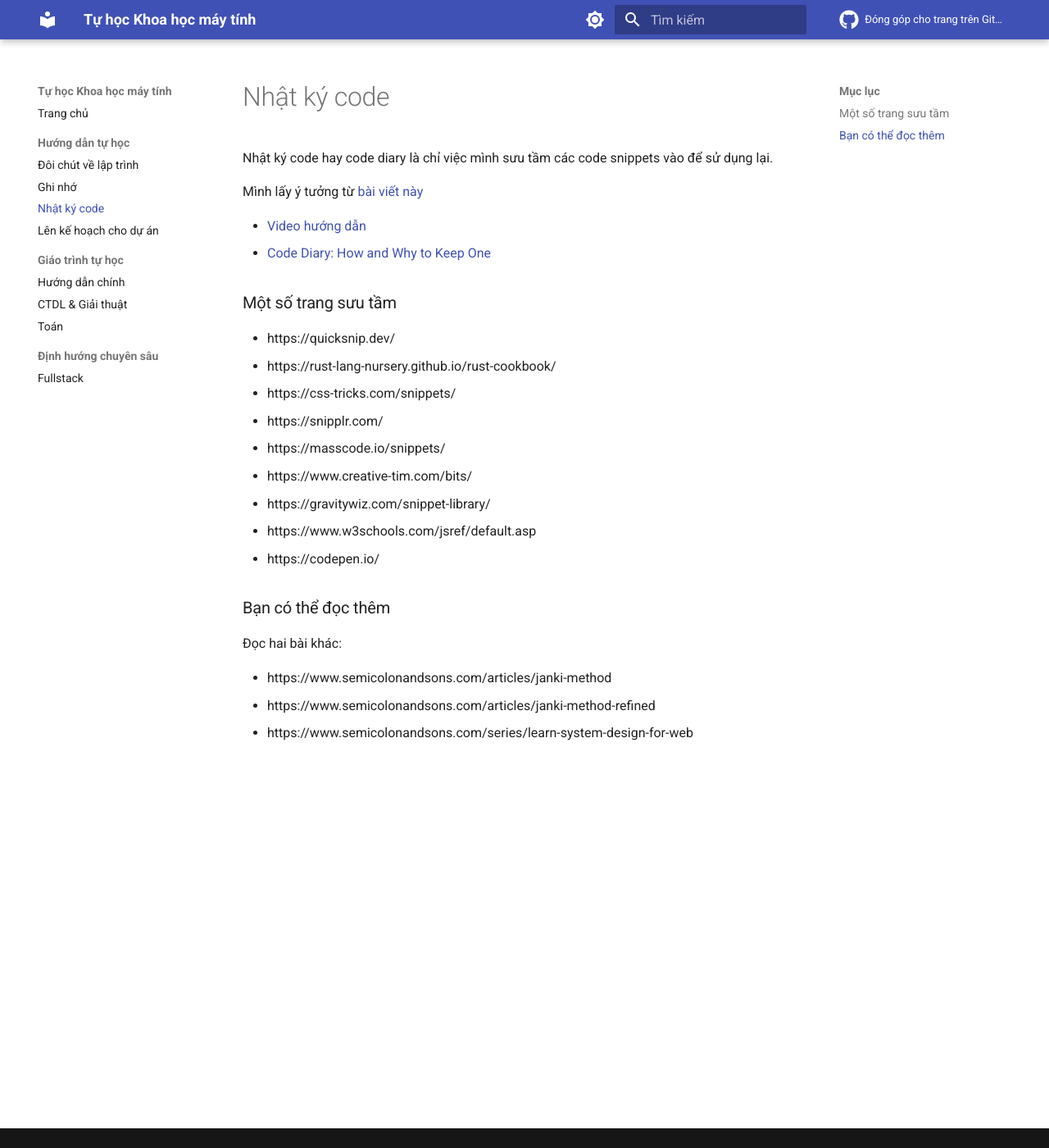
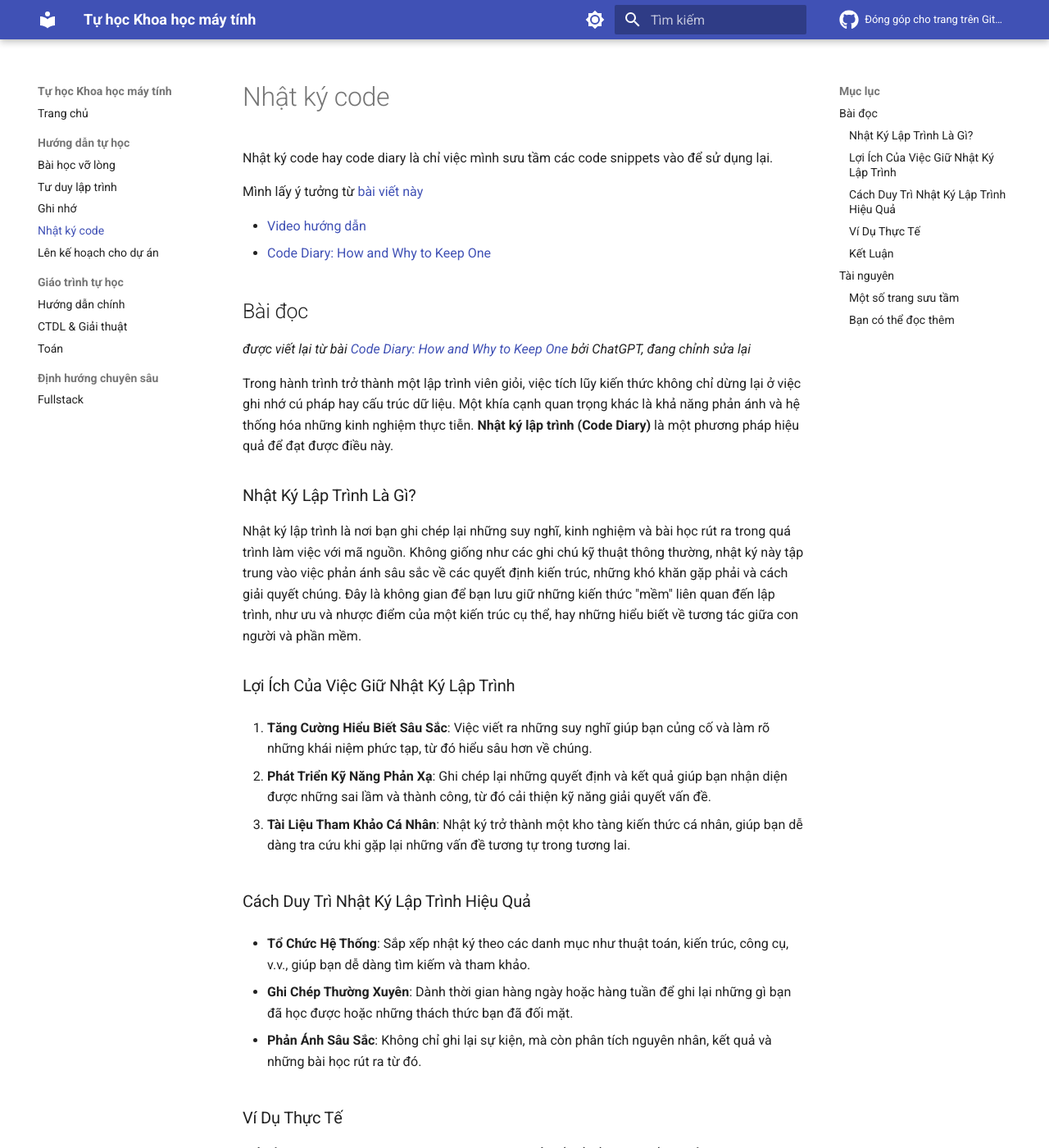
Before and after one commit to daihocmo/khoa-hoc-may-tinh, an MkDocs documentation site: the page built from docs/nhat-ky-code.md, in a window 1280 px wide and 1400 px high. Shown: the whole window at 82% size. Built offline with MkDocs 1.6.1 and Material for MkDocs 9.7.7, drawn with Linux system fonts in a browser that asks for light colours; comment, search, counter and statistics services are not loaded; some of the changed text lies outside the part shown.

Commit message:
Cap nhat bai viet

```diff
--- a/docs/nhat-ky-code.md
+++ b/docs/nhat-ky-code.md
@@ -6,6 +6,49 @@ Mình lấy ý tưởng từ [bài viết này](https://www.semicolonandsons.com
 - [Video hướng dẫn](https://www.youtube.com/watch?v=kshXDo8psj8)
 - [Code Diary: How and Why to Keep One](https://www.youtube.com/watch?v=tarmCEHfGa0)
 
+## Bài đọc
+
+_được viết lại từ bài [Code Diary: How and Why to Keep One](https://www.youtube.com/watch?v=tarmCEHfGa0) bởi ChatGPT, đang chỉnh sửa lại_
+
+Trong hành trình trở thành một lập trình viên giỏi, việc tích lũy kiến thức không chỉ dừng lại ở việc ghi nhớ cú pháp hay cấu trúc dữ liệu. Một khía cạnh quan trọng khác là khả năng phản ánh và hệ thống hóa những kinh nghiệm thực tiễn. **Nhật ký lập trình (Code Diary)** là một phương pháp hiệu quả để đạt được điều này.
+
+### Nhật Ký Lập Trình Là Gì?
+
+Nhật ký lập trình là nơi bạn ghi chép lại những suy nghĩ, kinh nghiệm và bài học rút ra trong quá trình làm việc với mã nguồn. Không giống như các ghi chú kỹ thuật thông thường, nhật ký này tập trung vào việc phản ánh sâu sắc về các quyết định kiến trúc, những khó khăn gặp phải và cách giải quyết chúng. Đây là không gian để bạn lưu giữ những kiến thức "mềm" liên quan đến lập trình, như ưu và nhược điểm của một kiến trúc cụ thể, hay những hiểu biết về tương tác giữa con người và phần mềm.
+
+### Lợi Ích Của Việc Giữ Nhật Ký Lập Trình
+
+1. **Tăng Cường Hiểu Biết Sâu Sắc**: Việc viết ra những suy nghĩ giúp bạn củng cố và làm rõ những khái niệm phức tạp, từ đó hiểu sâu hơn về chúng.
+
+2. **Phát Triển Kỹ Năng Phản Xạ**: Ghi chép lại những quyết định và kết quả giúp bạn nhận diện được những sai lầm và thành công, từ đó cải thiện kỹ năng giải quyết vấn đề.
+
+3. **Tài Liệu Tham Khảo Cá Nhân**: Nhật ký trở thành một kho tàng kiến thức cá nhân, giúp bạn dễ dàng tra cứu khi gặp lại những vấn đề tương tự trong tương lai.
+
+### Cách Duy Trì Nhật Ký Lập Trình Hiệu Quả
+
+- **Tổ Chức Hệ Thống**: Sắp xếp nhật ký theo các danh mục như thuật toán, kiến trúc, công cụ, v.v., giúp bạn dễ dàng tìm kiếm và tham khảo.
+
+- **Ghi Chép Thường Xuyên**: Dành thời gian hàng ngày hoặc hàng tuần để ghi lại những gì bạn đã học được hoặc những thách thức bạn đã đối mặt.
+
+- **Phản Ánh Sâu Sắc**: Không chỉ ghi lại sự kiện, mà còn phân tích nguyên nhân, kết quả và những bài học rút ra từ đó.
+
+### Ví Dụ Thực Tế
+
+Giả sử bạn đang làm việc trên một dự án và gặp phải vấn đề về hiệu suất khi sử dụng một thư viện cụ thể. Sau khi tìm hiểu và tối ưu hóa, bạn có thể ghi lại trong nhật ký:
+
+- **Vấn Đề**: Hiệu suất chậm khi sử dụng thư viện X cho xử lý dữ liệu lớn.
+
+- **Nguyên Nhân**: Thư viện X không được tối ưu cho các tập dữ liệu lớn.
+
+- **Giải Pháp**: Thay thế bằng thư viện Y, được thiết kế cho hiệu suất cao với dữ liệu lớn.
+
+- **Bài Học**: Khi chọn thư viện, cần xem xét khả năng mở rộng và hiệu suất với quy mô dữ liệu dự kiến.
+
+### Kết Luận
+
+Nhật ký lập trình không chỉ là công cụ ghi chép, mà còn là người bạn đồng hành giúp bạn phát triển và hoàn thiện kỹ năng lập trình. Bằng cách phản ánh và hệ thống hóa kiến thức, bạn sẽ xây dựng được nền tảng vững chắc cho sự nghiệp của mình.
+
+## Tài nguyên
 ### Một số trang sưu tầm
 
 - https://quicksnip.dev/
--- a/mkdocs.yml
+++ b/mkdocs.yml
@@ -7,7 +7,8 @@ repo_name: Đóng góp cho trang trên Github
 nav:
   - 'Trang chủ': 'index.md'
   - 'Hướng dẫn tự học':
-    - 'Đôi chút về lập trình': 'bat-dau.md'
+    - 'Bài học vỡ lòng': 'bat-dau.md'
+    - 'Tư duy lập trình': 'tu-duy-lap-trinh.md'
     - 'Ghi nhớ': 'ghi-nho.md'
     - 'Nhật ký code': 'nhat-ky-code.md'
     - 'Lên kế hoạch cho dự án': 'cach-len-ke-hoach.md'
```
Also changed, not shown: docs/bat-dau.md (+49 -38 lines), docs/ghi-nho.md (+0 -9 lines), docs/tu-duy-lap-trinh.md (added, +51 -0 lines).
